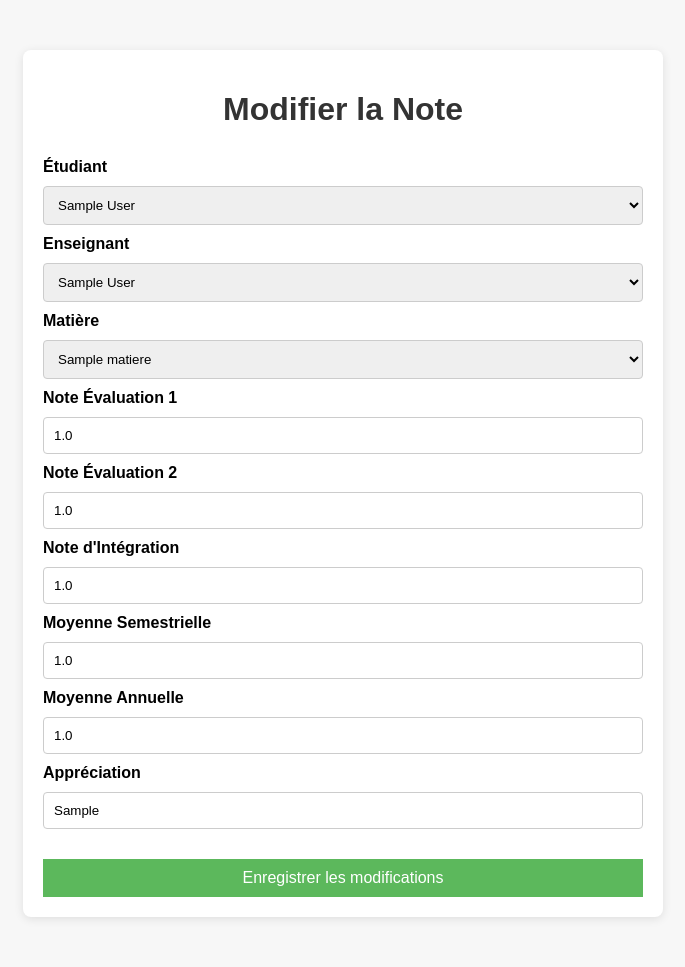
After one commit to Lamine2908/mangschool, a Django app: page /modifier_notes/1/ in a window 1280 px wide. The commit adds this page. Shown: the whole page, without its empty margins (297-982 px from the left). Run offline with Django 5.2, Linux system fonts and the light colour scheme; tables that the repository leaves empty hold one stand-in row (values such as "Sample post").

Commit message:
modification du model note, du form et les vues associes

```diff
--- a/fize_site/auth_app/form.py
+++ b/fize_site/auth_app/form.py
@@ -180,7 +180,7 @@ class ClasseForm(forms.ModelForm):
 class NoteForm(forms.ModelForm):
     class Meta:
         model = Note
-        fields = ['competence', 'matiere','note_eva1', 'note_eva2', 'moyen_semes', 'moyen_annuel', 'appreciation']
+        fields = ['student', 'teacher', 'matiere','note_eva1', 'note_eva2', 'integration','moyen_semes', 'moyen_annuel', 'appreciation']
 
     def __init__(self, *args, **kwargs):
         super(NoteForm, self).__init__(*args, **kwargs)
--- a/fize_site/auth_app/models.py
+++ b/fize_site/auth_app/models.py
@@ -36,7 +36,7 @@ class Teacher(models.Model):
     profession = models.CharField(max_length=100, blank=True, null=True)
     email = models.EmailField(unique=True, null=True, blank=True)
     classes = models.ManyToManyField('Classe', related_name='teachers')
-
+    matieres = models.ManyToManyField('Matiere', related_name='matiere')
     def __str__(self):
         return f'{self.first_name} {self.last_name}'
 
@@ -68,6 +68,8 @@ class Matiere(models.Model):
     semestre = models.CharField(max_length=10, default='semestre')
     filiere = models.ForeignKey(Filiere, on_delete=models.CASCADE, related_name='matieres', null=True)
 
+    def __str__(self):
+        return self.nom_matiere
 
 class Student(models.Model):
     id = models.AutoField(primary_key=True)
@@ -96,18 +98,19 @@ class Classe(models.Model):
         return self.name
 
 class Note(models.Model):
+    id = models.AutoField(primary_key=True, unique=True)
     student = models.ForeignKey(Student, on_delete=models.CASCADE)
-    teacher = models.ForeignKey(Teacher, on_delete=models.CASCADE, null=True)
-    competence = models.CharField(max_length=20, default='pas encore', blank=True)
-    matiere = models.ForeignKey(Matiere,  on_delete=models.CASCADE, related_name='notes', default=1)
+    teacher = models.ForeignKey(Teacher, on_delete=models.CASCADE, null=True, related_name='notes')
+    matiere = models.ForeignKey(Matiere, on_delete=models.CASCADE, null=True, related_name='matieres')
     note_eva1 = models.FloatField(default=0)
     note_eva2 = models.FloatField(default=0)
+    integration = models.FloatField(default=0)
     moyen_semes = models.FloatField(default=0)
     moyen_annuel = models.FloatField(default=0)
     appreciation = models.CharField(max_length=15, default='pas encore', blank=True)
 
     def __str__(self):
-        return f"{self.student} - {self.competence}"
+        return f"{self.student} - {self.moyen_semes}"
 
 
 class Enseigner(models.Model):
--- /dev/null
+++ b/fize_site/auth_app/templates/modifier_notes.html
@@ -0,0 +1,102 @@
+<!DOCTYPE html>
+<html lang="fr">
+<head>
+    <meta charset="UTF-8">
+    <meta name="viewport" content="width=device-width, initial-scale=1.0">
+    <title>Modifier les Notes</title>
+    <style>
+        body {
+            font-family: Arial, sans-serif;
+            background-color: #f7f7f7;
+        }
+        .container {
+            max-width: 600px;
+            margin: 50px auto;
+            background-color: white;
+            padding: 20px;
+            border-radius: 8px;
+            box-shadow: 0 2px 10px rgba(0, 0, 0, 0.1);
+        }
+        h1 {
+            text-align: center;
+            color: #333;
+            margin-bottom: 30px;
+        }
+        label {
+            font-weight: bold;
+            margin-top: 15px;
+        }
+        .form-control {
+            width: 100%;
+            padding: 10px;
+            margin: 10px 0;
+            border: 1px solid #ccc;
+            border-radius: 4px;
+            box-sizing: border-box;
+        }
+        .btn {
+            width: 100%;
+            padding: 10px;
+            background-color: #5cb85c;
+            color: white;
+            border: none;
+            cursor: pointer;
+            font-size: 16px;
+            margin-top: 20px;
+        }
+        .btn:hover {
+            background-color: #4cae4c;
+        }
+    </style>
+</head>
+<body>
+
+<div class="container">
+    <h1>Modifier la Note</h1>
+
+    <form method="POST">
+        {% csrf_token %}
+
+        <!-- Student Field -->
+        <label for="student">Étudiant</label>
+        {{ form.student }}
+
+        <!-- Teacher Field -->
+        <label for="teacher">Enseignant</label>
+        {{ form.teacher }}
+
+        <!-- Matiere Field -->
+        <label for="matiere">Matière</label>
+        {{ form.matiere }}
+
+        <!-- Note Évaluation 1 Field -->
+        <label for="note_eva1">Note Évaluation 1</label>
+        {{ form.note_eva1 }}
+
+        <!-- Note Évaluation 2 Field -->
+        <label for="note_eva2">Note Évaluation 2</label>
+        {{ form.note_eva2 }}
+
+        <!-- Integration Field -->
+        <label for="integration">Note d'Intégration</label>
+        {{ form.integration }}
+
+        <!-- Moyenne Semestrielle Field -->
+        <label for="moyen_semes">Moyenne Semestrielle</label>
+        {{ form.moyen_semes }}
+
+        <!-- Moyenne Annuelle Field -->
+        <label for="moyen_annuel">Moyenne Annuelle</label>
+        {{ form.moyen_annuel }}
+
+        <!-- Appreciation Field -->
+        <label for="appreciation">Appréciation</label>
+        {{ form.appreciation }}
+
+        <!-- Submit Button -->
+        <button type="submit" class="btn">Enregistrer les modifications</button>
+    </form>
+</div>
+
+</body>
+</html>
--- a/fize_site/auth_app/views.py
+++ b/fize_site/auth_app/views.py
@@ -337,11 +337,18 @@ def ajouter_notes(request, teacher_id):
     classes = Classe.objects.filter(teacher=teacher)
     students = Student.objects.filter(classe__in=classes).distinct()
     matieres = Matiere.objects.filter(classes__in=classes).distinct()
+    teachers = Teacher.objects.filter(classe__in=classes).distinct()
 
     if request.method == 'POST':
         form = NoteForm(request.POST)
         if form.is_valid():
             note = form.save(commit=False)
+            existence_note = Note.objects.filter(student=note.student, matiere=note.matiere, teacher=teacher).first()
+
+            if existence_note:
+                messages.error(request, f"Une note existe déjà pour {note.student} dans {note.matiere}.")
+                return redirect('ajouter_notes', teacher_id=teacher_id)
+
             note.teacher = teacher
             note.save()
             return redirect('afficher_notes', teacher_id=teacher_id)
@@ -352,6 +359,7 @@ def ajouter_notes(request, teacher_id):
         'classes': classes,
         'matieres': matieres,
         'students': students,
+        'teachers':teachers,
         'form': form,
     }
 
@@ -370,6 +378,25 @@ def afficher_notes(request, teacher_id):
     }
 
     return render(request, 'afficher_notes.html', context)
+
+def modifier_notes(request, note_id):
+    note = get_object_or_404(Note, id=note_id)
+
+    if request.method == "POST":
+        form = NoteForm(request.POST, instance=note)
+        if form.is_valid():
+            form.save()
+            return redirect('afficher_notes', teacher_id=note.teacher.id)
+    else:
+        form = NoteForm(instance=note)
+
+    context = {
+        'form': form,
+        'note': note,
+    }
+
+    return render(request, 'modifier_notes.html', context)
+
 
 def ajouter_classe(request):
     if request.method == 'POST':
--- a/fize_site/fize_site/urls.py
+++ b/fize_site/fize_site/urls.py
@@ -60,9 +60,10 @@ urlpatterns = [
     path('liste-paiements/', views.paiement_liste, name='paiement_liste'),
     path('ajouter_classe/', views.ajouter_classe, name='ajouter_classe'),
     path('liste_classes/', views.liste_classes, name='liste_classes'),
-    path('teacher/<int:teacher_id>/students/', views.prof_etudiant_list, name='prof_etudiant_list'),
-    path('ajouter_note/<int:teacher_id>/students/', views.ajouter_notes, name='ajouter_notes'),
-    path('afficher_notes/<int:teacher_id>/students/', views.afficher_notes, name='afficher_notes'),
+    path('teacher/<int:teacher_id>/', views.prof_etudiant_list, name='prof_etudiant_list'),
+    path('ajouter_note/<int:teacher_id>/', views.ajouter_notes, name='ajouter_notes'),
+    path('afficher_notes/<int:teacher_id>/', views.afficher_notes, name='afficher_notes'),
+    path('modifier_notes/<int:note_id>/', views.modifier_notes, name='modifier_notes'),
     path('ajouter_salle/', views.ajouter_salle, name='ajouter_salle'),
     path('liste_salle/', views.liste_salles, name='liste_salles'),
     path('classes/ajouter/', views.ajouter_classe, name='ajouter_classe'),
```
Also changed, not shown: fize_site/auth_app/templates/afficher_notes.html (+8 -6 lines), fize_site/auth_app/templates/ajouter_notes.html (+29 -12 lines), fize_site/auth_app/migrations/0066_alter_note_teacher.py (added), fize_site/auth_app/migrations/0067_remove_note_competence_note_integration_and_more.py (added), fize_site/auth_app/migrations/0068_teacher_matieres.py (added).
